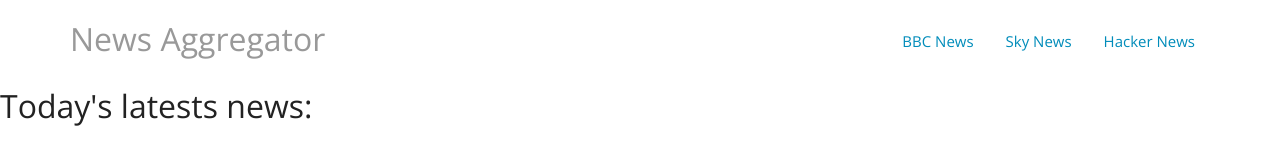
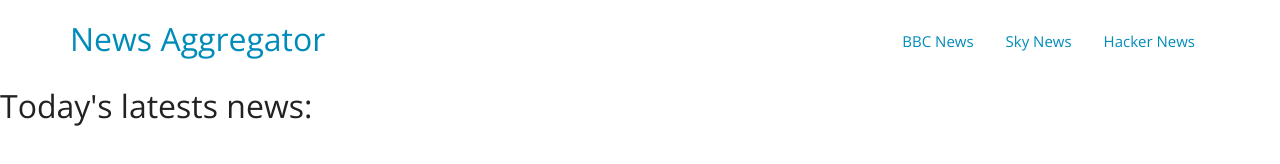
Before and after one commit to galicians/newsAggregator, a website: page frontend/public/index.html in a window 1280 px wide. Drawn offline with nearby package versions, Linux system fonts and the light colour scheme; no server answers.

Commit message:
a bit of styling

```diff
--- a/frontend/public/index.html
+++ b/frontend/public/index.html
@@ -21,7 +21,7 @@
           <li><a ng-href="#/sky">Sky News</a></li>
           <li><a ng-href="#/hacker">Hacker News</a></li>
         </ul>
-        <h2 class="text-muted">News Aggregator</h2>
+        <h2 class="text-muted"><a ng-href="#/main">News Aggregator</a></h2>
       </div>
     </div>
 
```
